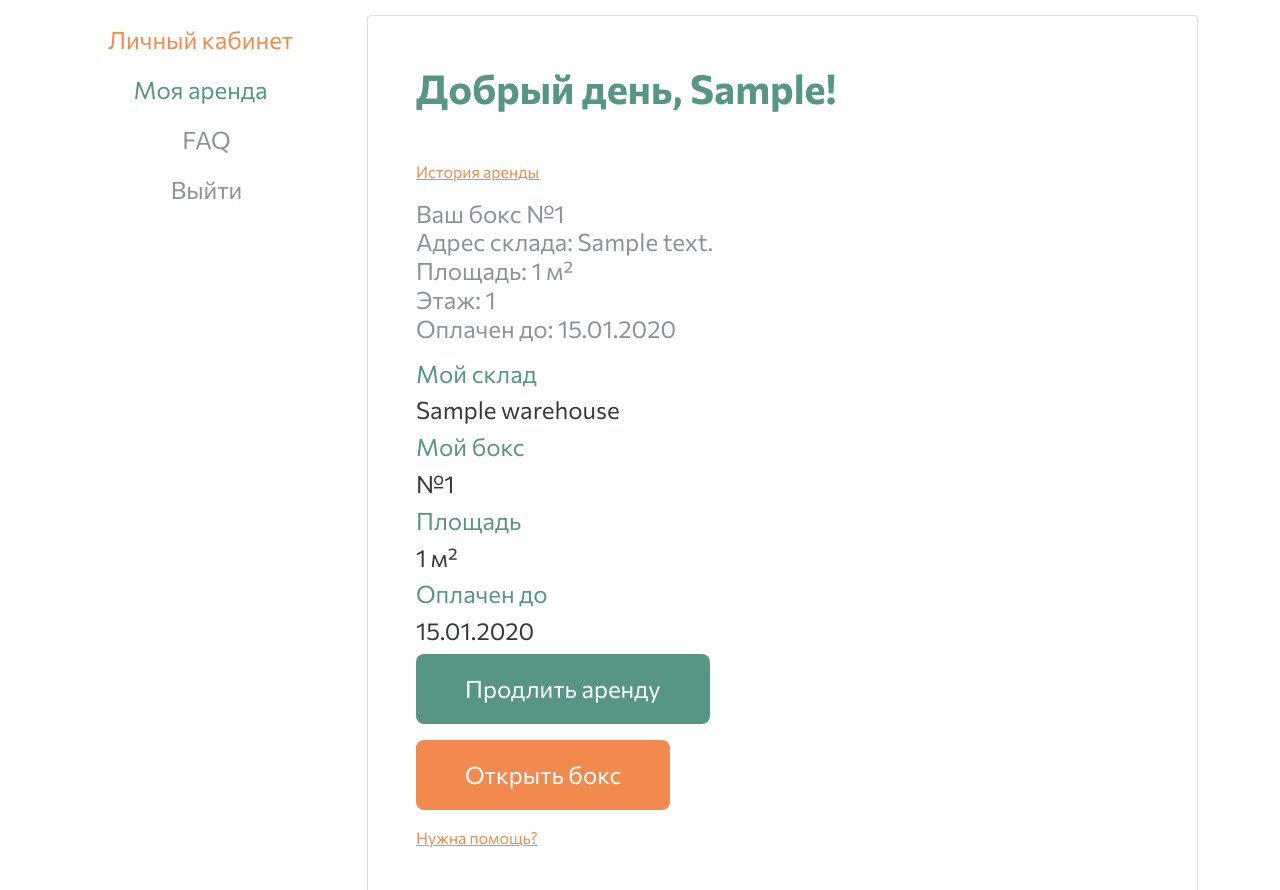
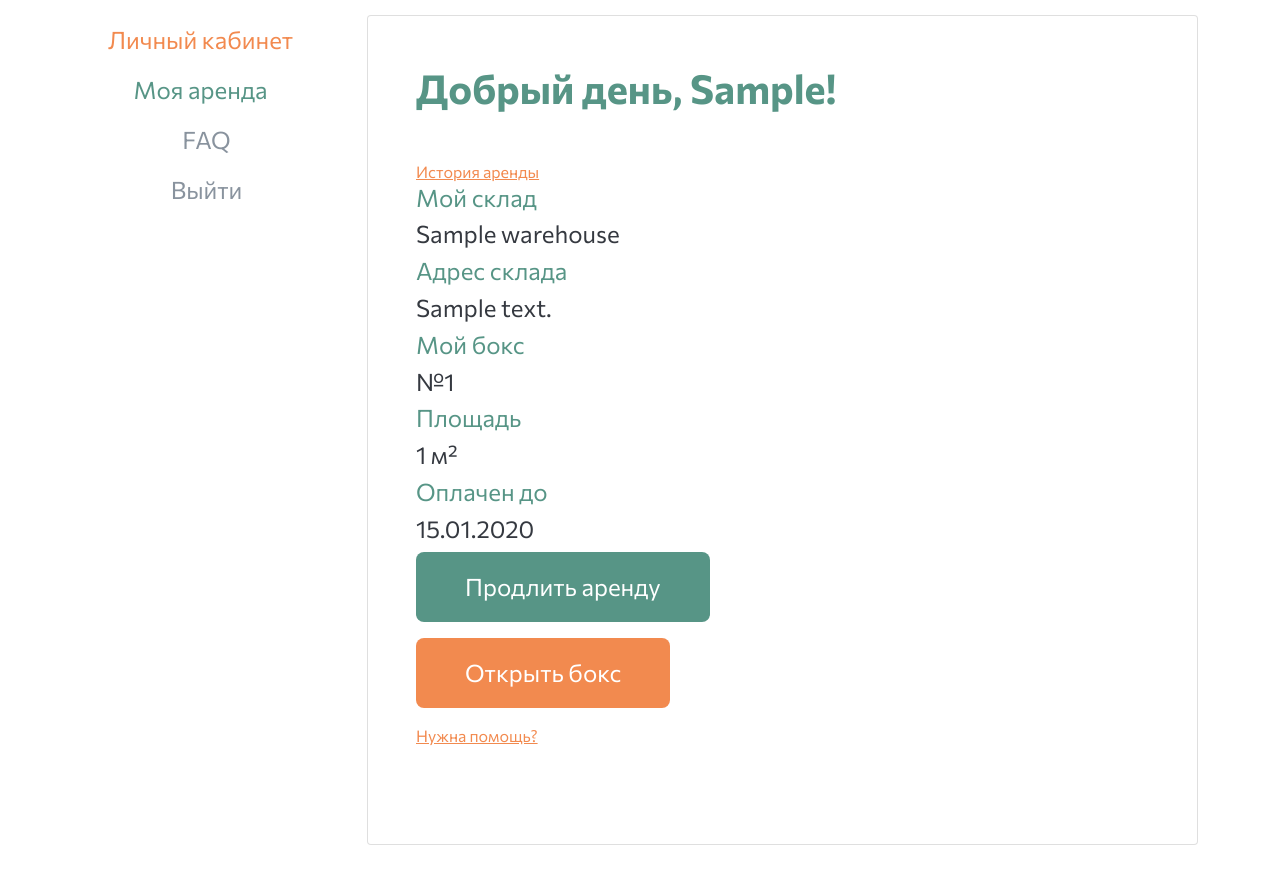
Before and after one commit to Tikhovskoy/SelfStorage, a Django app: page /my-rent/ in a window 1280 px wide, after a click on "Моя аренда". Shown: the part 147-1037 px from the top of the page. Run offline with Django 5.2, Linux system fonts and the light colour scheme; a user stored in the database is signed in; tables that the repository leaves empty hold one stand-in row (values such as "Sample post"); grey boxes marked "Sample" are stand-in pictures.

Commit message:
Update my-rent.html

```diff
--- a/templates/my-rent.html
+++ b/templates/my-rent.html
@@ -185,21 +185,13 @@
 							<a href="#" class="SelfStorage_orange">История аренды</a>
 
 							{% for box in boxes %}
-						<h4 class="SelfStorage_grey my-3">
-							Ваш бокс №{{ box.id }}<br>
-							Адрес склада: {{ box.warehouse.address }}<br>
-							Площадь: {{ box.square }} м²<br>
-							Этаж: {{ box.floor }}<br>
-							{% if box.paid_for %}
-							Оплачен до: {{ box.paid_for|date:"d.m.Y" }}
-							{% else %}
-							<span class="text-danger">Не оплачен</span>
-							{% endif %}
-						</h4>
 
 								<div class="mb-5">
 									<h4 class="SelfStorage_green">Мой склад</h4>
 									<h4>{{ box.warehouse.name }}</h4>
+
+									<h4 class="SelfStorage_green">Адрес склада</h4>
+									<h4>{{ box.warehouse.address }}</h4>
 
 									<h4 class="SelfStorage_green">Мой бокс</h4>
 									<h4>№{{ box.id }}</h4>
@@ -214,9 +206,23 @@
 
 									<div>
 										<button
-									class="btn fs_24 px-5 py-3 text-white border-8 SelfStorage__bg_green SelfStorage__btn2_green mb-3">
+											class="btn fs_24 px-5 py-3 text-white border-8 SelfStorage__bg_green SelfStorage__btn2_green mb-3"
+											data-bs-toggle="modal" data-bs-target="#RentalModal{{ box.id }}">
 											Продлить аренду
 										</button>
+									</div>
+									<div class="modal fade" id="RentalModal{{ box.id }}" tabindex="-1">
+										<div class="modal-dialog">
+										  <div class="modal-content">
+											<div class="modal-header">
+											  <h5 class="modal-title">Продление аренды</h5>
+											</div>
+											<div class="modal-body">
+											  <p>Склад: {{ box.warehouse.name }}</p>
+											  <p>Бокс №{{ box.id }}</p>
+											</div>
+										  </div>
+										</div>
 									  </div>
 									<div>
 										<button
```
Lines whose indentation alone changed are shown as unchanged.
